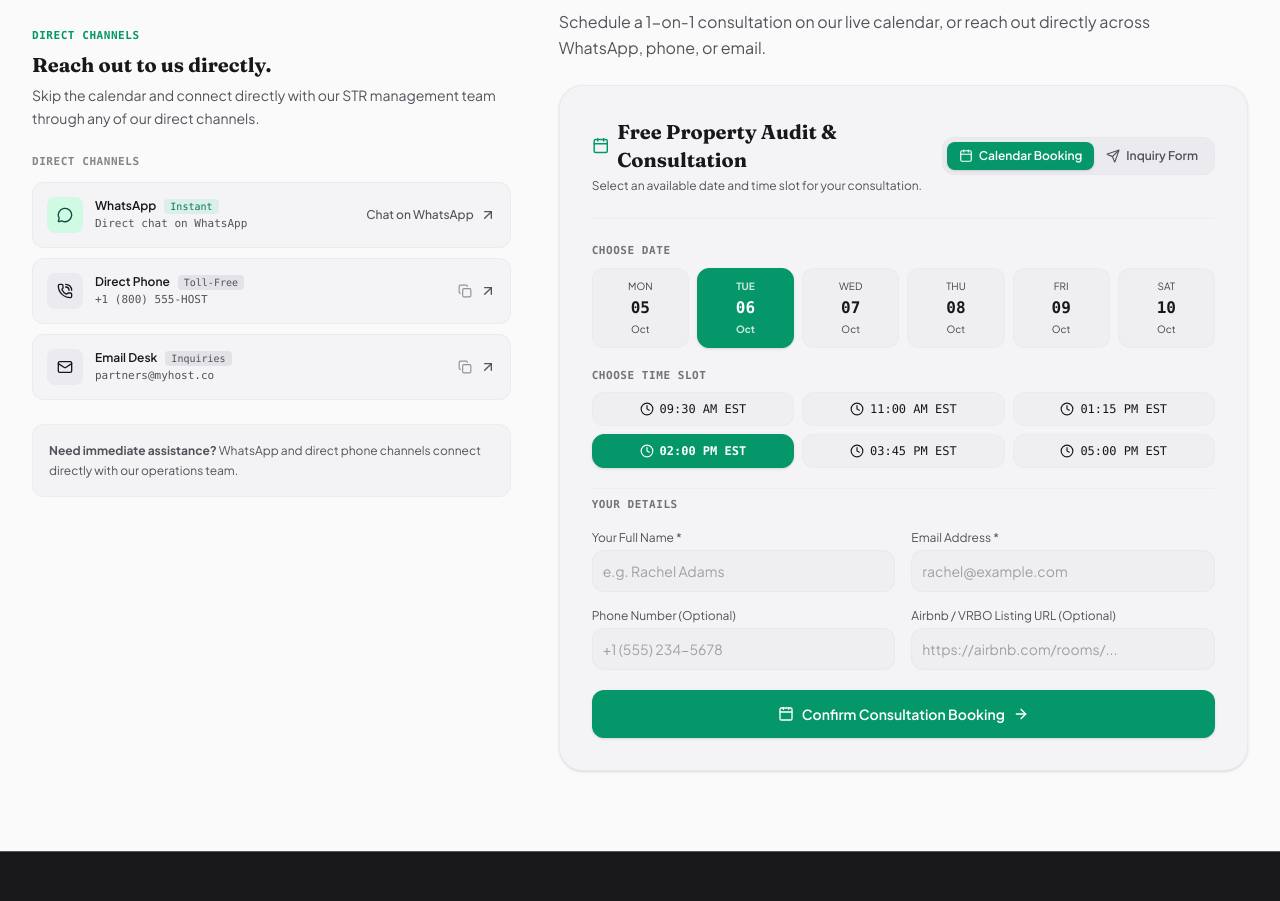
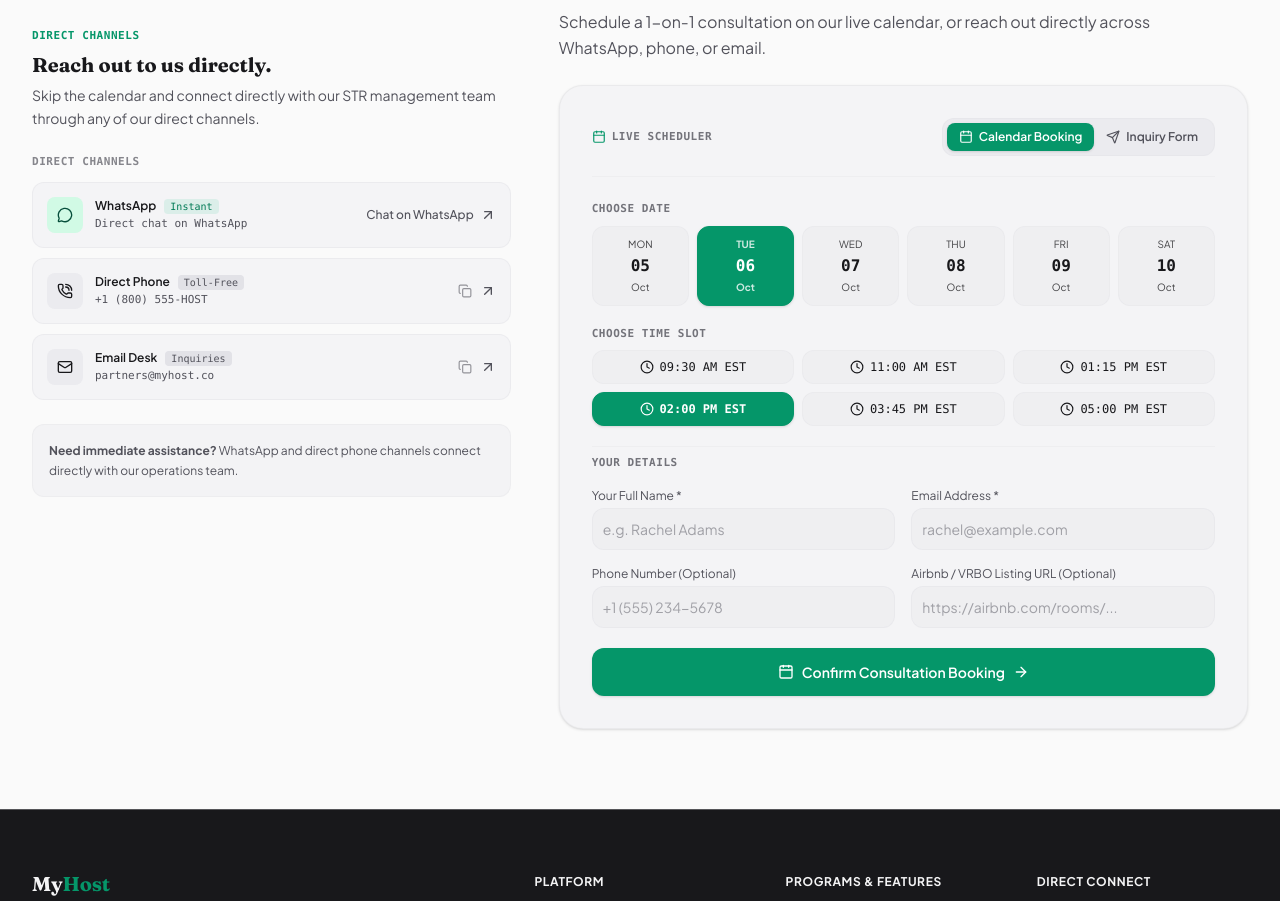
Before and after one commit to hammaddaftab/myhost, a React (Vite) app: page / in a window 1280 px wide. Shown: the part 9538-10439 px from the top of the page. Built offline with nearby package versions, Linux system fonts and the light colour scheme.

Commit message:
Remove redundant double heading from inside booking card

```diff
--- a/src/components/BookingContactSection.tsx
+++ b/src/components/BookingContactSection.tsx
@@ -252,29 +252,24 @@ export default function BookingContactSection({ onSuccessToast }: BookingContact
 
             {/* The Actual Booking Form Container */}
             <div className="bg-surface-container-low rounded-3xl p-6 sm:p-8 border border-outline-variant/60 shadow-sm text-left">
-              {/* Top Form Header with Mode Switcher */}
-            <div className="flex flex-col sm:flex-row sm:items-center justify-between gap-4 pb-6 border-b border-outline-variant/40">
-              <div>
-                <h3 className="text-lg sm:text-xl font-bold font-serif-display text-on-surface flex items-center gap-2">
+              {/* Top Form Switcher Bar */}
+              <div className="flex items-center justify-between pb-5 border-b border-outline-variant/40">
+                <span className="text-[11px] font-mono uppercase tracking-wider text-on-surface-variant/80 font-semibold flex items-center gap-1.5">
                   {activeMode === 'calendar' ? (
                     <>
-                      <CalendarIcon className="w-5 h-5 text-primary" />
-                      <span>{bc.calendarTitle}</span>
+                      <CalendarIcon className="w-3.5 h-3.5 text-primary" />
+                      <span>Live Scheduler</span>
                     </>
                   ) : (
                     <>
-                      <Send className="w-5 h-5 text-primary" />
-                      <span>{bc.formTitle}</span>
+                      <Send className="w-3.5 h-3.5 text-primary" />
+                      <span>Direct Message</span>
                     </>
                   )}
-                </h3>
-                <p className="text-xs text-on-surface-variant mt-1">
-                  {activeMode === 'calendar' ? bc.calendarSubtitle : bc.formSubtitle}
-                </p>
-              </div>
+                </span>
 
                 {/* Minimal segmented toggle between Calendar and Inquiry */}
-              <div className="inline-flex p-1 rounded-xl bg-surface-container border border-outline-variant/50 shrink-0 self-start sm:self-auto">
+                <div className="inline-flex p-1 rounded-xl bg-surface-container border border-outline-variant/50">
                   <button
                     type="button"
                     onClick={() => setActiveMode('calendar')}
```
Lines whose indentation alone changed are shown as unchanged.
